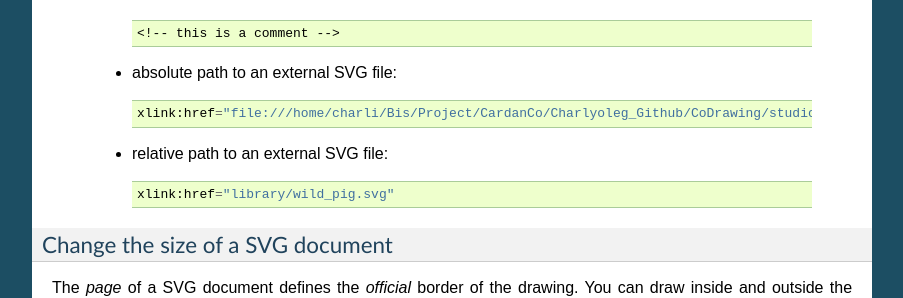
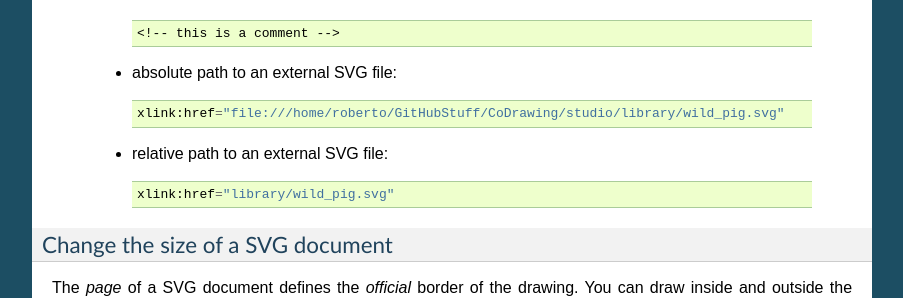
Before and after one commit to charlyoleg/CoDrawing, a Sphinx documentation site: the page built from docs/codrawing_usage.rst, in a window 1280 px wide and 900 px high, scrolled down 1314 px. Shown: the part 154-452 px from the top of the window, without its empty margins (198-1101 px from the left). Built offline with Sphinx 7.4.7, drawn with Linux system fonts in a browser that asks for light colours.

```diff
--- a/README.rst
+++ b/README.rst
@@ -24,7 +24,7 @@
 - Clone the `CoDrawing repository`_
 - Choose a drawing in the directory *studio*
 - Add your drawing touch
-- Use the GitHub_ facilities to share your work
+- Use GitHub_ to share your work
 
 
 Feedback / Contact
--- a/docs/codrawing_usage.rst
+++ b/docs/codrawing_usage.rst
@@ -64,7 +64,7 @@
 
  - absolute path to an external SVG file::
 
-    xlink:href="file:///home/charli/Bis/Project/CardanCo/Charlyoleg_Github/CoDrawing/studio/library/wild_pig.svg"
+    xlink:href="file:///home/roberto/GitHubStuff/CoDrawing/studio/library/wild_pig.svg"
 
  - relative path to an external SVG file::
 
```
Also changed, not shown: 2 other files.
